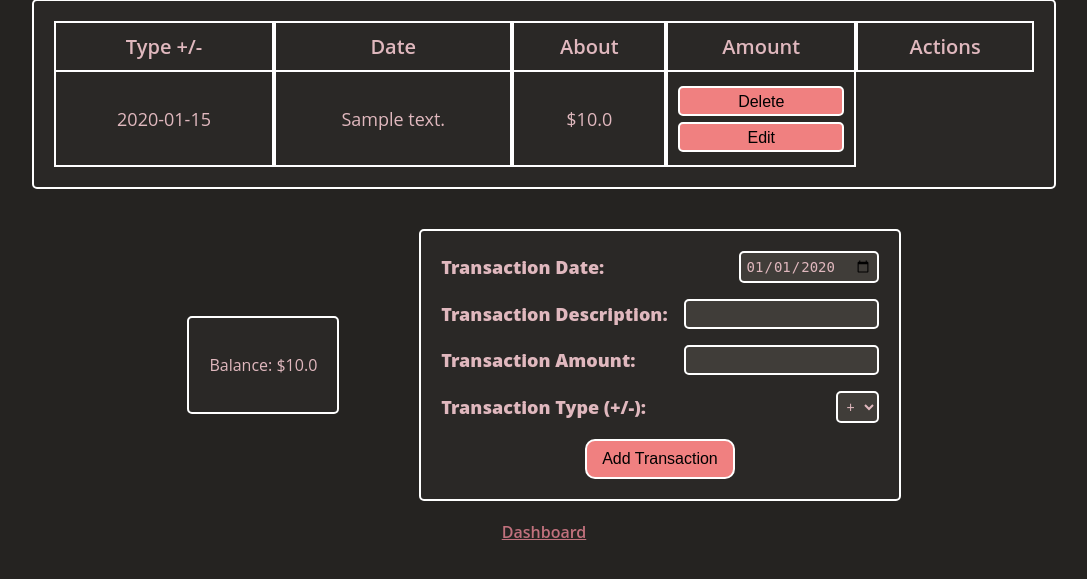
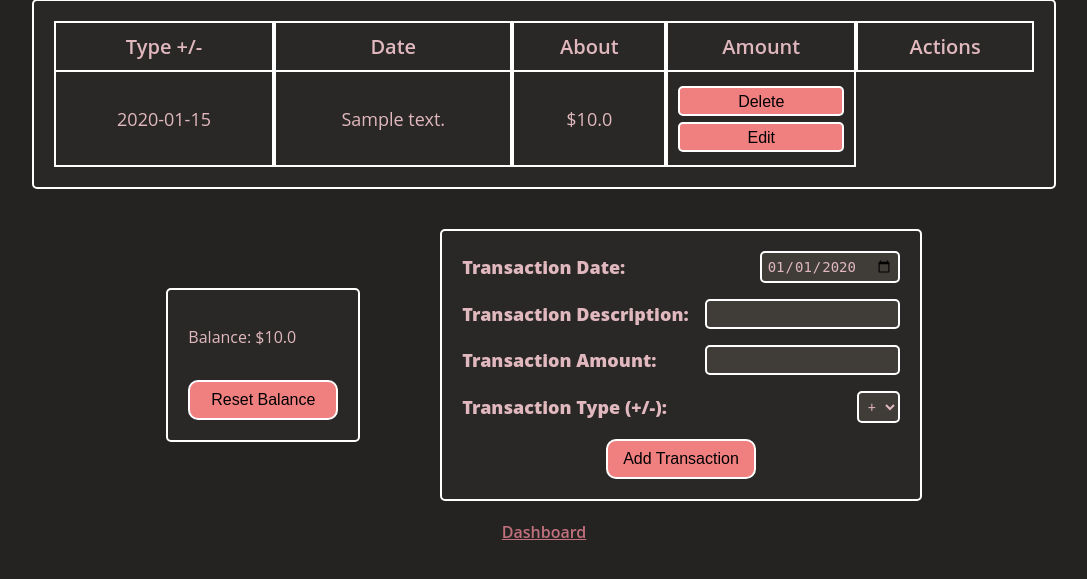
Before and after one commit to loganpinel06/Checkr-S, a Flask app: page /checkbook/2020/1 in a window 1280 px wide. Shown: the part 195-774 px from the top of the page, without its empty margins (96-1183 px from the left). Run offline with Flask 3, Linux system fonts and the light colour scheme; a user stored in the database is signed in; tables that the repository leaves empty hold one stand-in row (values such as "Sample post").

Commit message:
Added the ability to reset the users balance, need to figure out how to add in table transactions if the user resubmits their balance when transactions are present in the table

```diff
--- a/app/routes.py
+++ b/app/routes.py
@@ -75,6 +75,24 @@ def checkbook(year_id:int, month_id:int):
                 db.session.commit()
                 #redirect the user to the checkbook page
                 return redirect(url_for('view.checkbook', year_id=year_id, month_id=month_id))
+            #ERROR
+            except Exception as e:
+                #return an ERROR and its error type
+                return "ERROR:{}".format(e)
+        #if the form_id is the reset balance form
+        elif form_id == 'resetBalanceForm':
+            #get the balance object from the Balance model
+            balance_object = Balance.query.filter_by(year_id=year_id, month_id=month_id, user_id=current_user.id).first()
+            #try and except block to handle errors
+            try:
+                #delete the balance object if it exists
+                if balance_object:
+                    db.session.delete(balance_object)
+                    db.session.commit()
+                    #redirect the user to the checkbook page
+                    return redirect(url_for('view.checkbook', year_id=year_id, month_id=month_id))
+                else:
+                    return "No balance to reset", 404
             #ERROR
             except Exception as e:
                 #return an ERROR and its error type
--- a/app/templates/main/checkbook.html
+++ b/app/templates/main/checkbook.html
@@ -73,6 +73,14 @@ There is also a form below the table which will allow users to input their trans
                 </div>
             {% else %}
                 <p>Balance: ${{balance}}</p>
+                <!-- Create a new form to reset the users balance -->
+                <form action="{{url_for('view.checkbook', year_id=year_id, month_id=month_id)}}" method="POST">
+                    <!-- Hidden input field for backend purposes-->
+                    <input type="hidden" name="form_id" value="resetBalanceForm">
+                    <div class="form-row">
+                        <input type="submit" id="resetBalanceSubmit" value="Reset Balance">
+                    </div>
+                </form>
             {% endif %}
         </form>
     </div>
```
